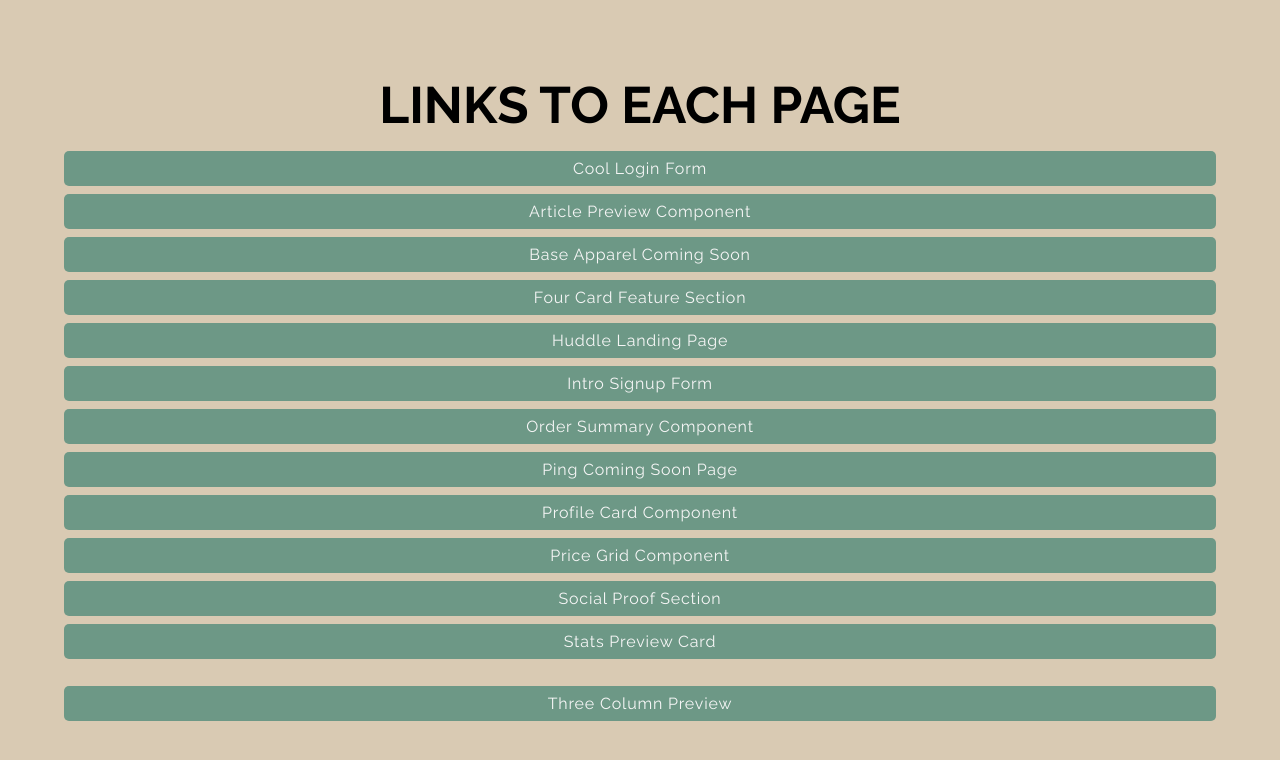
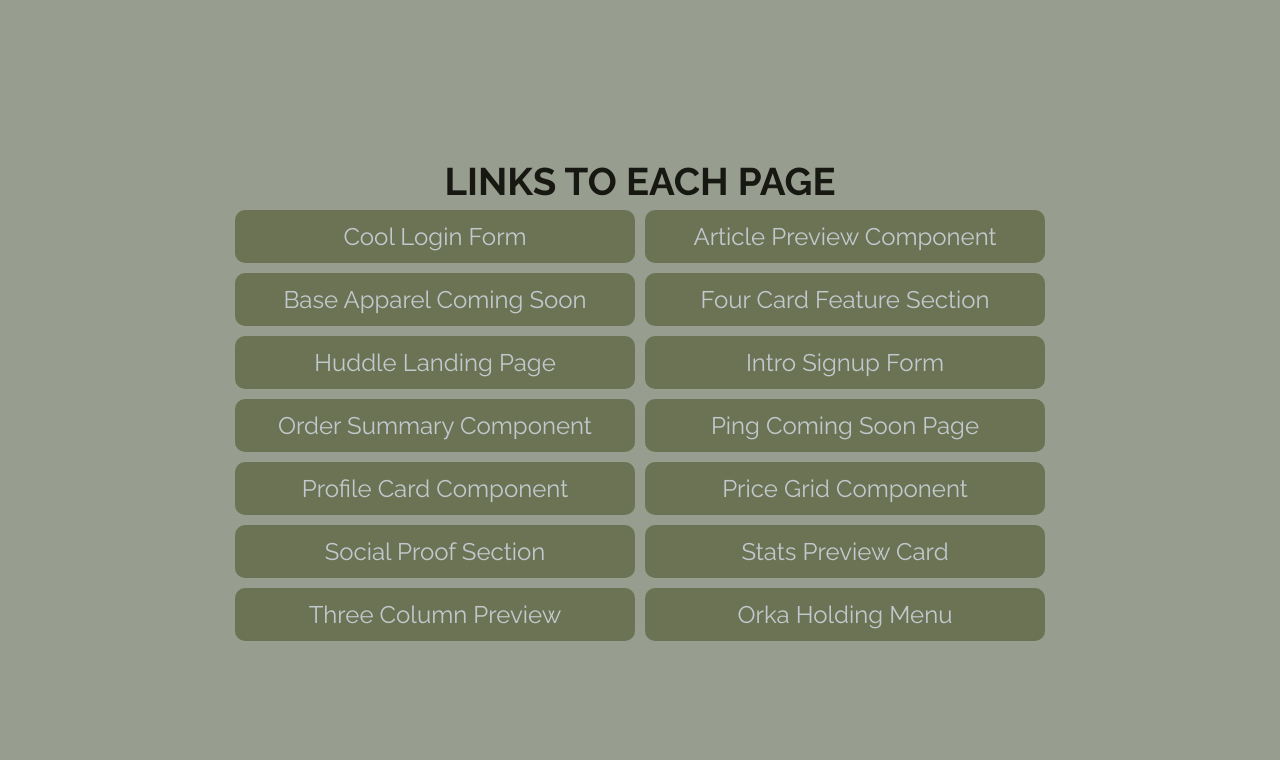
Before and after one commit to KralMarko123/frontend-designs, a plain HTML site: page index.html in a window 1280 px wide. Drawn offline with Linux system fonts and the light colour scheme.

Commit message:
changed look and added orka entry

```diff
--- a/index.html
+++ b/index.html
@@ -26,7 +26,6 @@
           target="_blank"
           >Base Apparel Coming Soon</a
         >
-        <div class="break"></div>
         <a
           href="./fourCardFeatureSectionMaster/index.html"
           target="_blank"
@@ -42,7 +41,6 @@
           target="_blank"
           >Intro Signup Form</a
         >
-        <div class="break"></div>
 
         <a
           href="./orderSummaryComponent/index.html"
@@ -56,7 +54,6 @@
         <a href="./profileCardComponent/index.html" class="link" target="_blank"
           >Profile Card Component</a
         >
-        <div class="break"></div>
 
         <a
           href="./singlePriceGridComponent/index.html"
@@ -76,8 +73,6 @@
           target="_blank"
           >Stats Preview Card</a
         >
-        <div class="break"></div>
-        <br />
 
         <a
           href="./threeColumnPreviewComponent/index.html"
@@ -85,8 +80,14 @@
           target="_blank"
           >Three Column Preview</a
         >
+
+        <a
+          href="https://kralmarko123.github.io/orka-holding-menu/"
+          class="link"
+          target="_blank"
+          >Orka Holding Menu</a
+        >
       </div>
     </div>
-    <script src="./script.js"></script>
   </body>
 </html>
--- a/script.js
+++ /dev/null
@@ -1,2 +0,0 @@
-const cl = console.log;
-cl("js working!");
--- a/styles.scss
+++ b/styles.scss
@@ -1,9 +1,10 @@
 @import url("https://fonts.googleapis.com/css2?family=Raleway:wght@400;700&display=swap");
 /*VARIABLES*/
-$coolGray: #f6f6f6;
-$coolCream: #d9cab3;
-$coolGreen: #6d9886;
-$coolBlack: #212121;
+$text: #c1c9cd;
+$main-dark: #161811;
+$main-light: #989e8f;
+$accent-dark: #3b4834;
+$accent-light: #6c7355;
 
 * {
   padding: 0;
@@ -12,58 +13,60 @@ $coolBlack: #212121;
   font-family: "Raleway", sans-serif;
 }
 
-html {
-  background-color: $coolCream;
+body {
+  min-height: 100vh;
+  background-color: $main-light;
+
+  display: flex;
+  flex-direction: column;
+  justify-content: center;
+  align-items: center;
 }
 
 .container {
-  min-height: 100vh;
-  display: flex;
-  justify-content: center;
-  align-items: center;
-  flex-direction: column;
+  padding: 1em;
+  max-width: 1200px;
 
   h1 {
     text-align: center;
     text-transform: uppercase;
-    font-size: clamp(1rem, 4vw, 4rem);
-    margin-bottom: 0.25em;
+    font-size: clamp(1rem, 3vw, 5rem);
+    margin-bottom: 0.15em;
+    color: $main-dark;
   }
 
   .buttonLinks {
-    height: fit-content;
-
-    display: flex;
+    display: inline-flex;
+    flex-wrap: wrap;
     justify-content: center;
     align-items: center;
-    flex-wrap: wrap;
+    gap: 10px;
 
     .link {
+      min-width: 400px;
       position: relative;
-      width: 400px;
-      padding: 0.5em 0em;
-      margin: 0.25em;
-      z-index: 1;
+      padding: 0.5em;
+      border-radius: 10px;
+      background-color: $accent-light;
 
-      font-size: clamp(1rem, 1vw, 2rem);
-      letter-spacing: 0.05rem;
+      color: $text;
+      font-size: clamp(14px, 2vw, 24px);
       text-align: center;
       text-decoration: none;
-      color: $coolGray;
 
-      background-color: $coolGreen;
-      border-radius: 5px;
+      z-index: 1;
 
       &:before {
         content: "";
         position: absolute;
+        width: 0%;
+        height: 100%;
         bottom: 0;
         left: 0;
-        width: 0%;
-        height: 100%;
-        background-color: darken($coolGreen, 15%);
+
+        background-color: $accent-dark;
+        border-radius: 10px;
         transition: all 0.25s;
-        border-radius: 5px;
         z-index: -1;
       }
 
@@ -74,56 +77,11 @@ html {
       }
 
       &:focus-visible {
-        outline: solid 2px $coolBlack;
+        outline: solid 2px white;
         &:before {
           width: 100%;
         }
       }
     }
-
-    .break {
-      flex-basis: 100%;
-      height: 0;
-    }
   }
 }
-
-/*TABLET CSS*/
-@media (min-width: 768px) and (max-width: 1550px) {
-  .container {
-    .buttonLinks {
-      width: 90%;
-      flex-wrap: nowrap;
-      flex-direction: column;
-
-      .link {
-        width: 100%;
-        margin: 0.25em 0em;
-      }
-
-      .break {
-        display: none;
-      }
-    }
-  }
-}
-
-/*MOBILE CSS*/
-@media (max-width: 767px) {
-  .container {
-    .buttonLinks {
-      width: 90%;
-      flex-wrap: nowrap;
-      flex-direction: column;
-
-      .link {
-        width: 100%;
-        margin: 0.25em 0em;
-      }
-
-      .break {
-        display: none;
-      }
-    }
-  }
-}
```
Also changed, not shown: coolLoginForm/style.css, styles.css, 2 other files.
